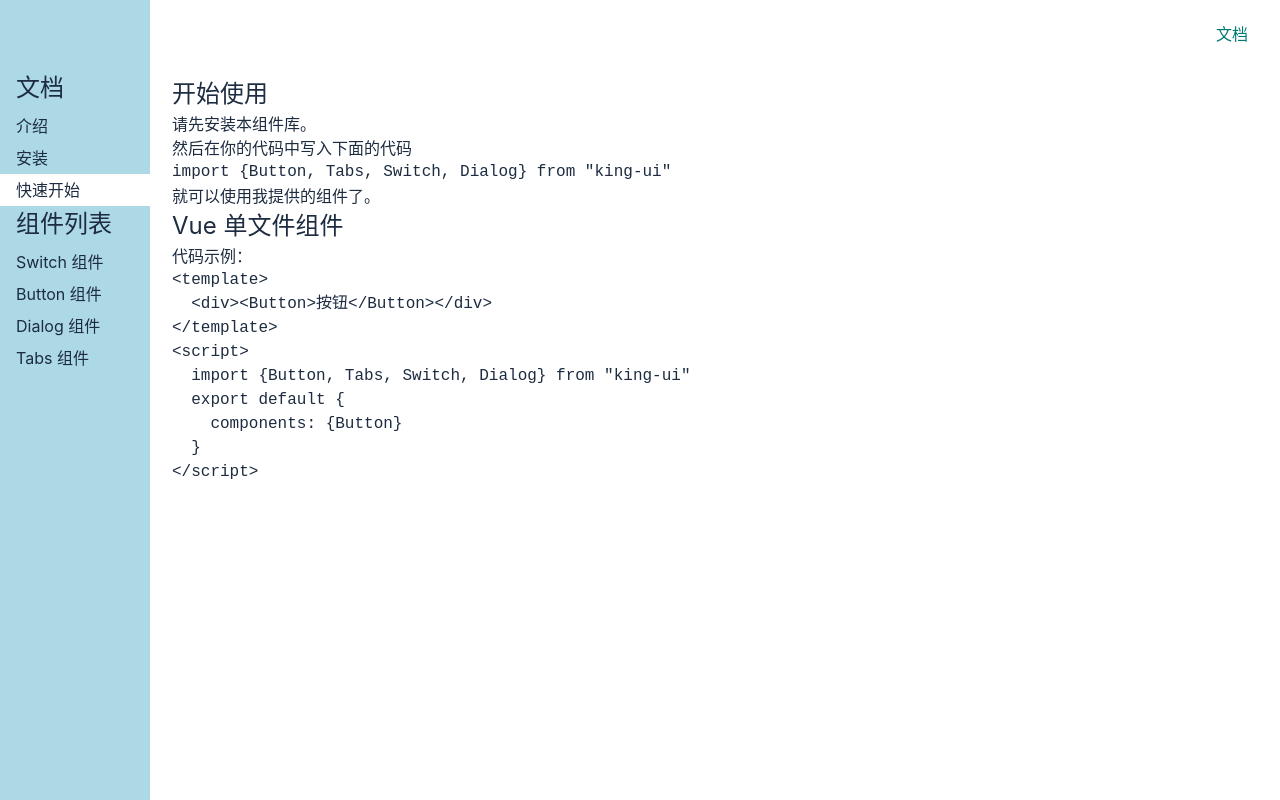
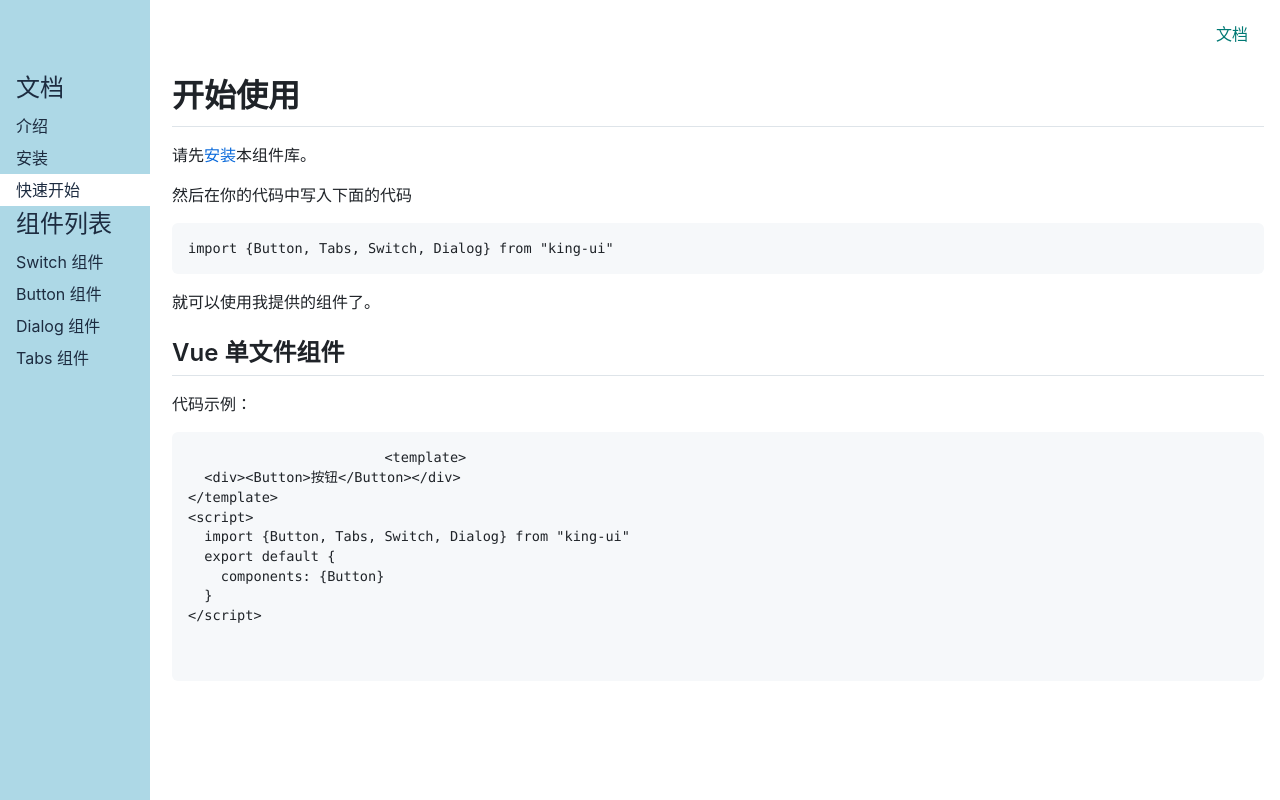
Before and after one commit to EvaLLLLL/gulu-ui, a Vue app: page /#/doc/get-started in a window 1280 px wide. Built offline with nearby package versions, Linux system fonts and the light colour scheme.

Commit message:
引入 GitHub 样式

```diff
--- a/package.json
+++ b/package.json
@@ -6,12 +6,13 @@
     "build": "vite build"
   },
   "dependencies": {
+    "github-markdown-css": "^4.0.0",
     "vue": "^3.0.0-rc.1",
     "vue-router": "4.0.0-beta.13"
   },
   "devDependencies": {
+    "@vue/compiler-sfc": "^3.0.0-rc.1",
     "sass": "1.26.10",
-    "@vue/compiler-sfc": "^3.0.0-rc.1",
     "vite": "^1.0.0-rc.1"
   }
 }
--- a/src/main.ts
+++ b/src/main.ts
@@ -4,6 +4,7 @@
 // @ts-ignore
 import App from "./App.vue";
 import { router } from "./router";
+import 'github-markdown-css'
 
 const app = createApp(App);
 app.use(router);
--- a/src/views/GetStarted.vue
+++ b/src/views/GetStarted.vue
@@ -1,5 +1,5 @@
 <template>
-	<article>
+	<article class="markdown-body">
 		<h1>
 			开始使用
 		</h1>
@@ -11,7 +11,8 @@
 
 		<h2>Vue 单文件组件</h2>
 		<p>代码示例：</p>
-		<pre><code>&lt;template&gt;
+		<pre>
+			<code>&lt;template&gt;
   &lt;div&gt;&lt;Button&gt;按钮&lt;/Button&gt;&lt;/div&gt;
 &lt;/template&gt;
 &lt;script&gt;
@@ -20,7 +21,7 @@
     components: {Button}
   }
 &lt;/script&gt;
- </code></pre>
-
+ </code>
+		</pre>
 	</article>
 </template>
--- a/src/views/Install.vue
+++ b/src/views/Install.vue
@@ -1,5 +1,5 @@
 <template>
-	<article>
+	<article class="markdown-body">
 		<h1>安装</h1>
 		<p>打开终端运行下列命令：</p>
 		<pre><code>npm install king-ui</code></pre>
--- a/src/views/Intro.vue
+++ b/src/views/Intro.vue
@@ -1,5 +1,5 @@
 <template>
-	<article>
+	<article class="markdown-body">
 		<h1>介绍</h1>
 		<p>King UI 是一款基于 Vue 3 和 TypeScript 的 UI 组件库。</p>
 		<p>这款组件库其实是我为了总结自己这几年的技术经验而写的，全程亲手编写，尽量不采用第三方库，包括你现在看到的这个官网也几乎都是我自己写的。</p>
```
Also changed, not shown: 1 other file (tests, documents, lock files or other folders).
